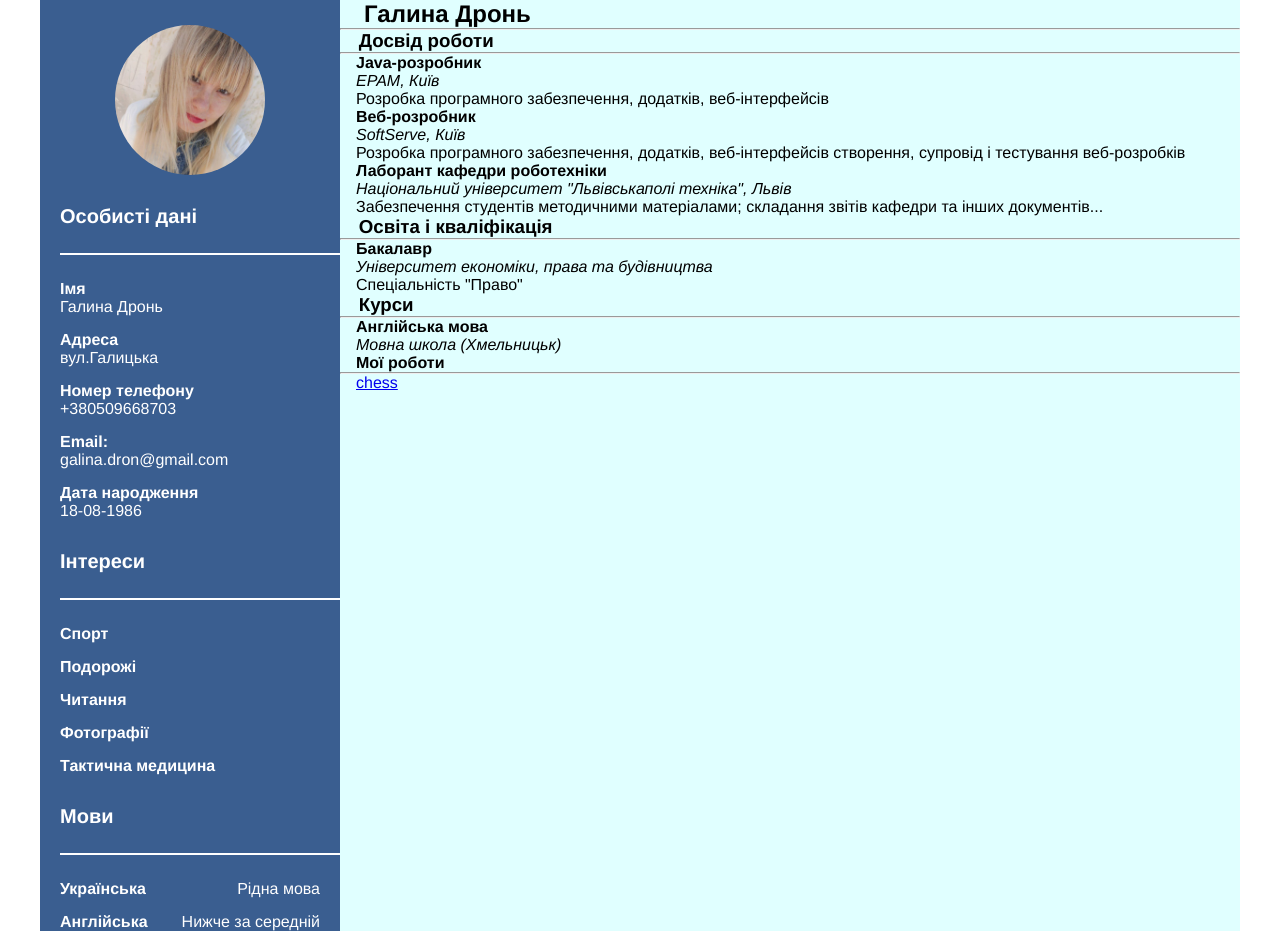
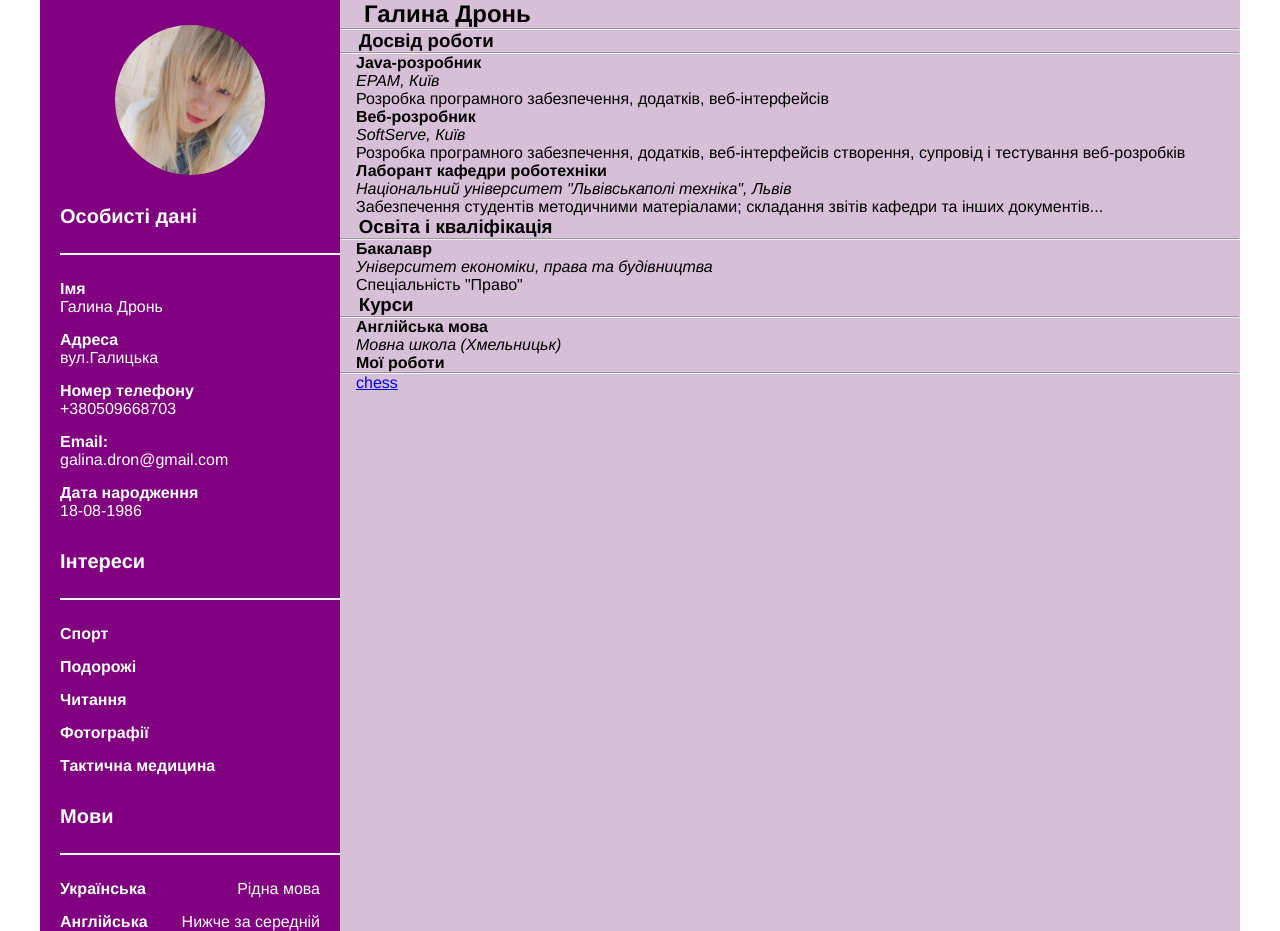
Before and after one commit to galina-dron/galina-dron.github.io, a plain HTML site: page index.html in a window 1280 px wide. Drawn offline with Linux system fonts and the light colour scheme.

Commit message:
Add files via upload

```diff
--- a/styles/style.css
+++ b/styles/style.css
@@ -22,13 +22,13 @@ img {
 .l-side {
 	width: 300px;
 	padding-top: 25px;
-	background-color: #3a5e90;
+	background-color: #800080;
 	color: white;
 }
 
 .r-side {
 	width: calc(100% - 300px);
-	background-color: lightcyan;
+	background-color: #D8BFD8;
 }
 .photo {
 	width: 150px;
```
